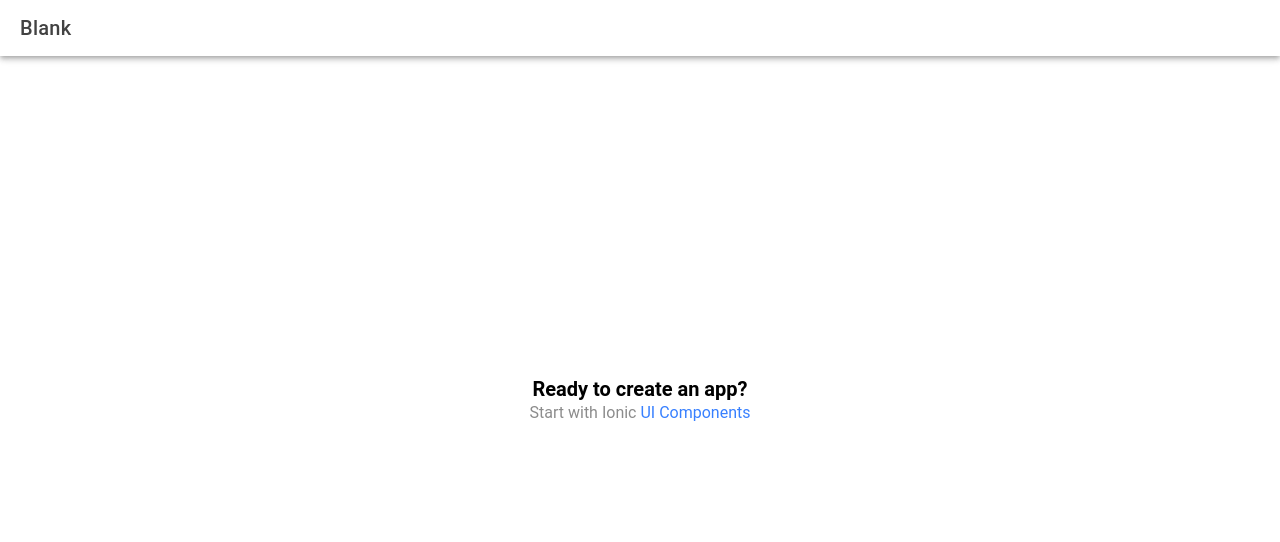
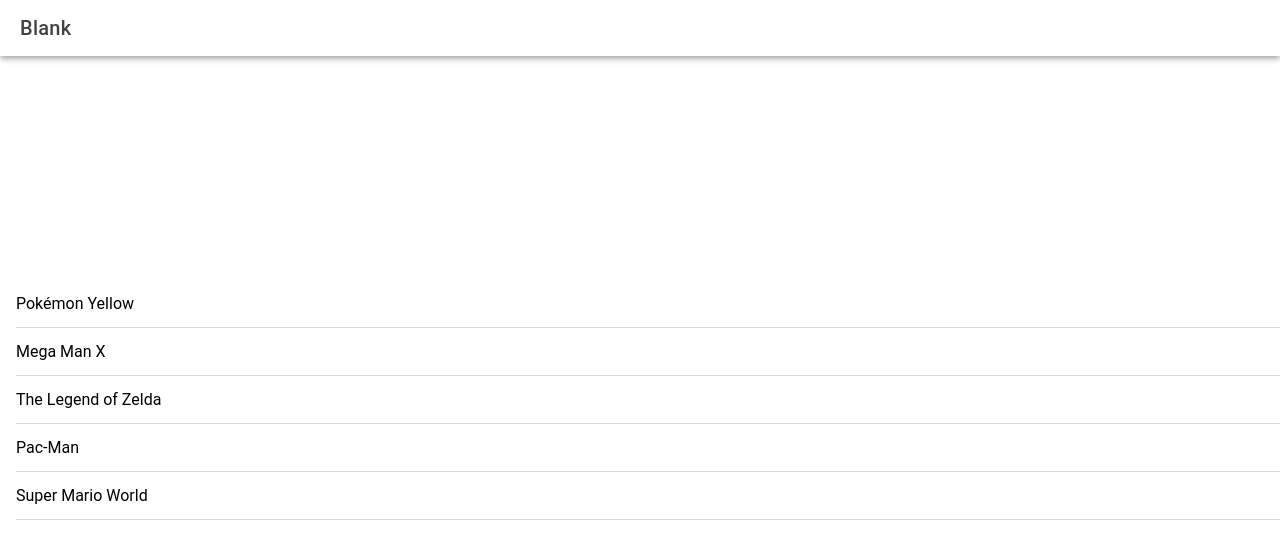
Before and after one commit to knopkem/book-search-ionic, a React (Vite) app: page /home in a window 1280 px wide. Shown: the top 542 px of the page. Built offline with nearby package versions, Linux system fonts and the light colour scheme.

Commit message:
add stub

```diff
--- a/package.json
+++ b/package.json
@@ -28,6 +28,7 @@
     "react-router-dom": "^5.3.4"
   },
   "devDependencies": {
+    "@capacitor/android": "^5.5.1",
     "@capacitor/cli": "5.5.1",
     "@testing-library/jest-dom": "^5.16.5",
     "@testing-library/react": "^14.0.0",
--- a/src/components/ExploreContainer.tsx
+++ b/src/components/ExploreContainer.tsx
@@ -1,12 +1,29 @@
 import './ExploreContainer.css';
+import { IonItem, IonLabel, IonList } from '@ionic/react';
 
 interface ContainerProps { }
 
 const ExploreContainer: React.FC<ContainerProps> = () => {
   return (
     <div id="container">
-      <strong>Ready to create an app?</strong>
-      <p>Start with Ionic <a target="_blank" rel="noopener noreferrer" href="https://ionicframework.com/docs/components">UI Components</a></p>
+
+    <IonList>
+      <IonItem>
+        <IonLabel>Pokémon Yellow</IonLabel>
+      </IonItem>
+      <IonItem>
+        <IonLabel>Mega Man X</IonLabel>
+      </IonItem>
+      <IonItem>
+        <IonLabel>The Legend of Zelda</IonLabel>
+      </IonItem>
+      <IonItem>
+        <IonLabel>Pac-Man</IonLabel>
+      </IonItem>
+      <IonItem>
+        <IonLabel>Super Mario World</IonLabel>
+      </IonItem>
+    </IonList>
     </div>
   );
 };
```
Also changed, not shown: 54 other files (tests, documents, lock files or other folders).
